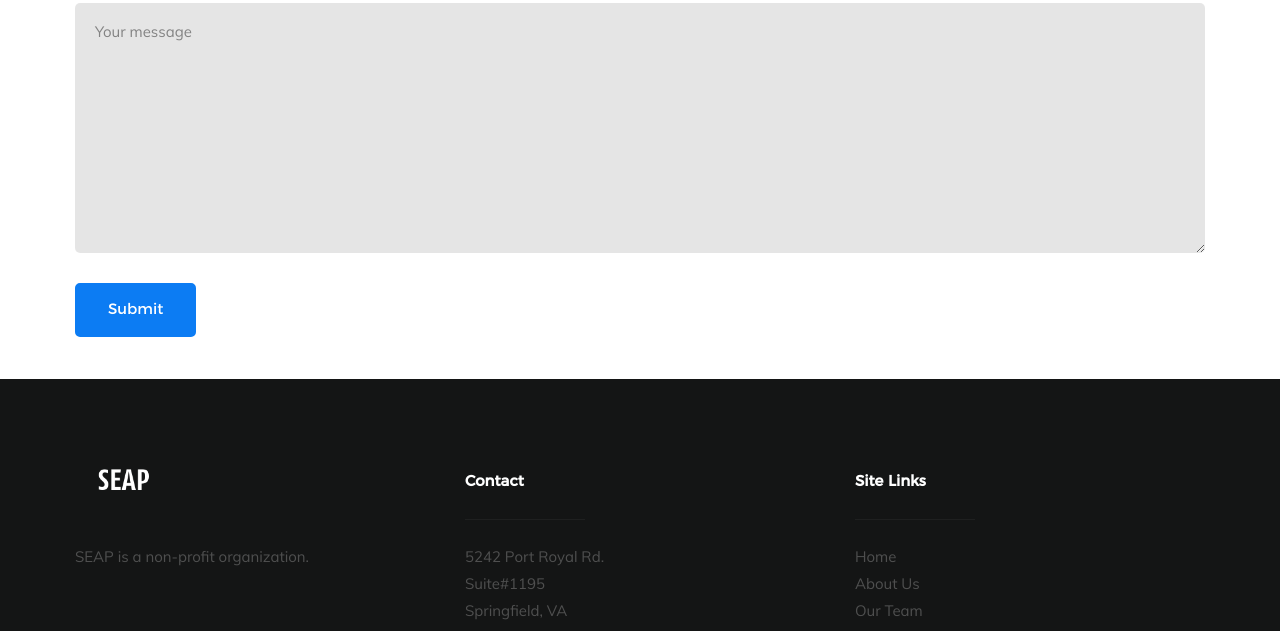
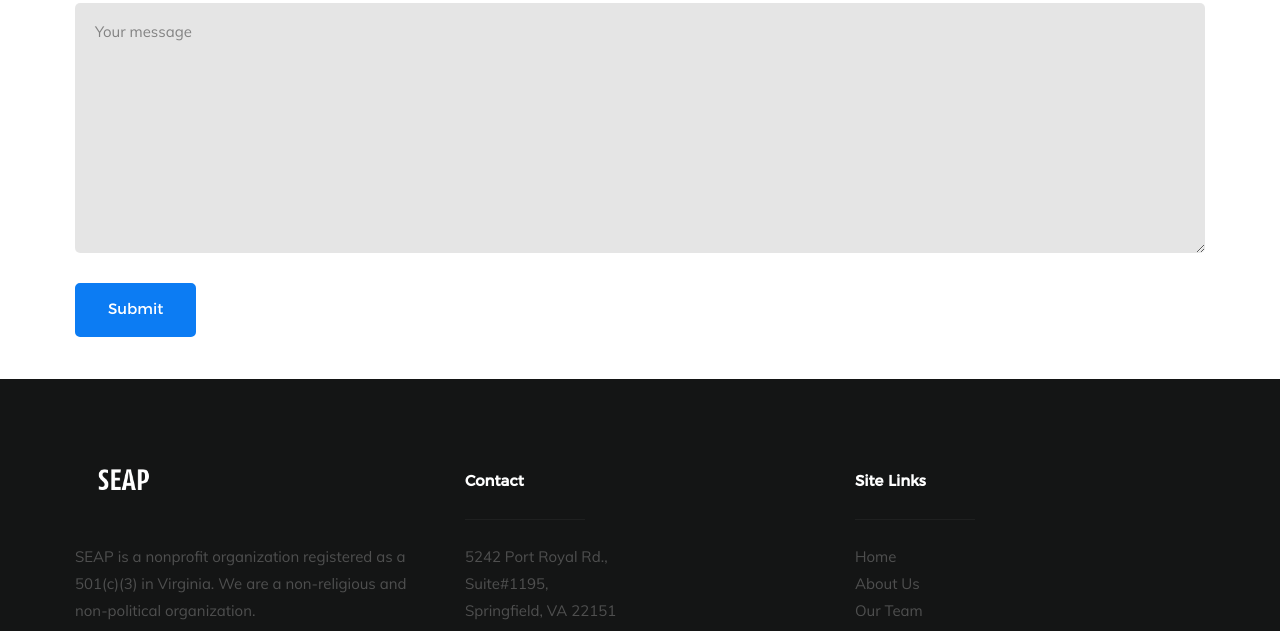
Before and after one commit to sherifsarhan/SEAP, a website: page public/index.html in a window 1280 px wide. Shown: the part 6455-7086 px from the top of the page. Drawn offline with nearby package versions, Linux system fonts and the light colour scheme; files whose address does not match are found by name.

Commit message:
edited footer contents to new requirements

```diff
--- a/public/index.html
+++ b/public/index.html
@@ -691,7 +691,7 @@
 
                     <div class="footer-logo"></div>
                 <p>
-                SEAP is a non-profit organization.
+                SEAP is a nonprofit organization registered as a 501(c)(3) in Virginia. We are a non-religious and non-political organization.
                 </p>
                 </div> <!-- end footer-info -->
 
@@ -700,9 +700,9 @@
                     <h4>Contact</h4>
 
                     <p>
-                    5242 Port Royal Rd.<br>
-                    Suite#1195<br>
-                    Springfield, VA<br>
+                    5242 Port Royal Rd.,<br>
+                    Suite#1195,<br>
+                    Springfield, VA 22151<br>
                     </p>
 
                     <ul class="footer-social-list">
```
